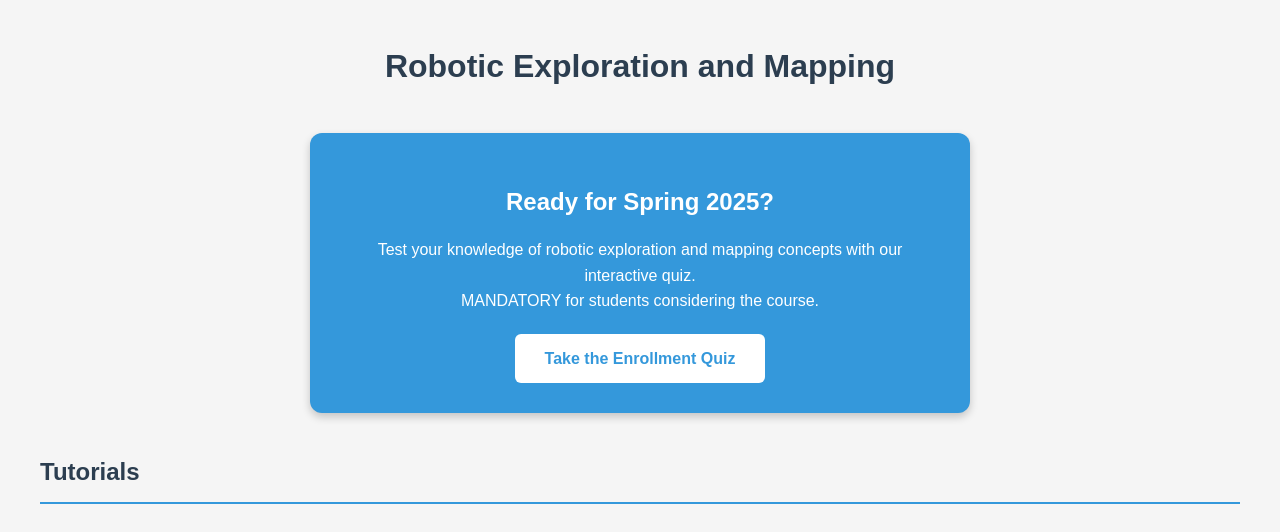
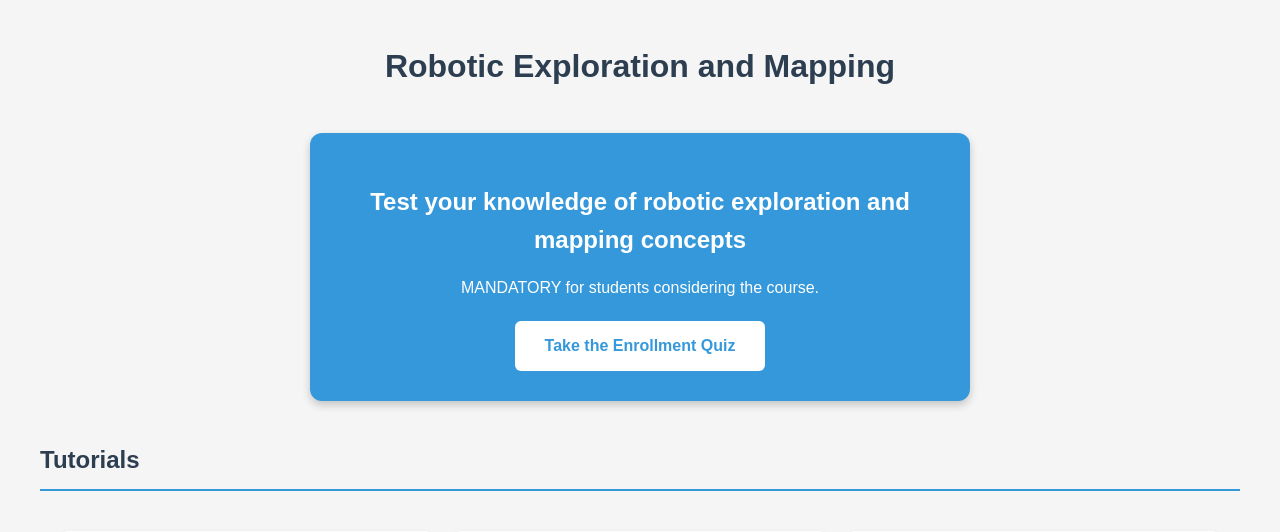
Before and after one commit to darknight-007/dreams-lab-portal, a Django app: page /rem/ in a window 1280 px wide. Shown: the top 532 px of the page. Run offline with Django 3.2, Linux system fonts and the light colour scheme.

Commit message:
course details update

```diff
--- a/templates/SES598_robotic_exploration_and_mapping.html
+++ b/templates/SES598_robotic_exploration_and_mapping.html
@@ -130,8 +130,8 @@
         <h1>Robotic Exploration and Mapping</h1>
 
         <div class="cta-card">
-            <h2>Ready for Spring 2025?</h2>
-            <p>Test your knowledge of robotic exploration and mapping concepts with our interactive quiz. <br/>MANDATORY for students considering the course.</p>
+            <h2>Test your knowledge of robotic exploration and mapping concepts</h2>
+            <p>MANDATORY for students considering the course.</p>
             <a href="{% url 'ses598_robotic_exploration_and_mapping_quiz' %}">Take the Enrollment Quiz</a>
         </div>
 
```
